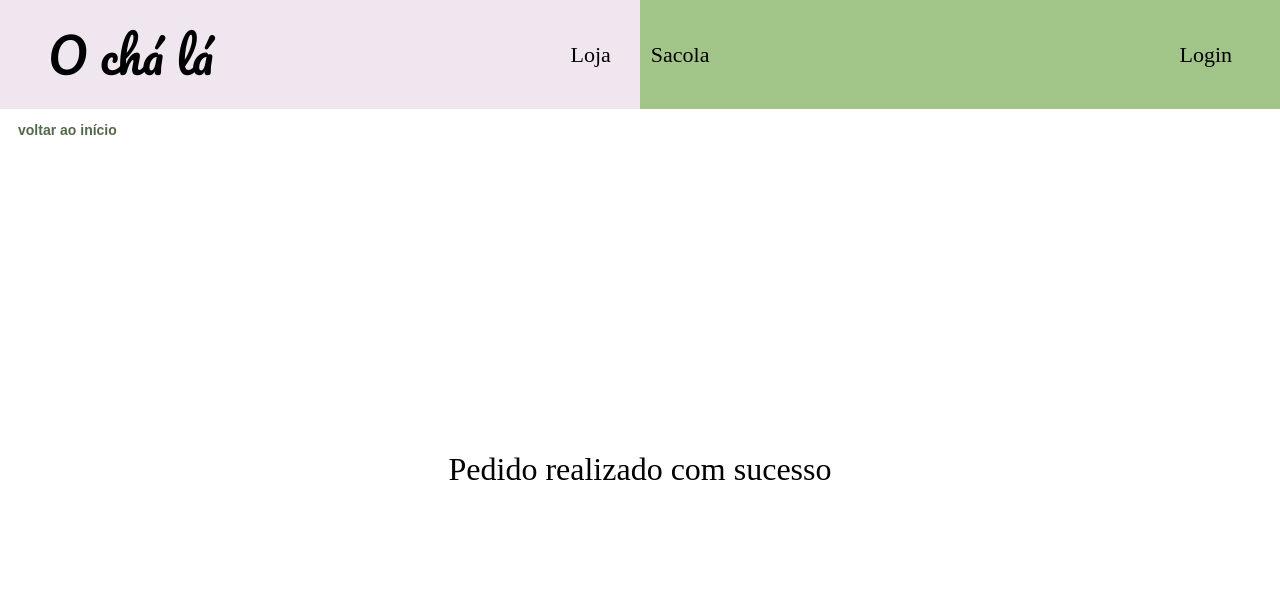
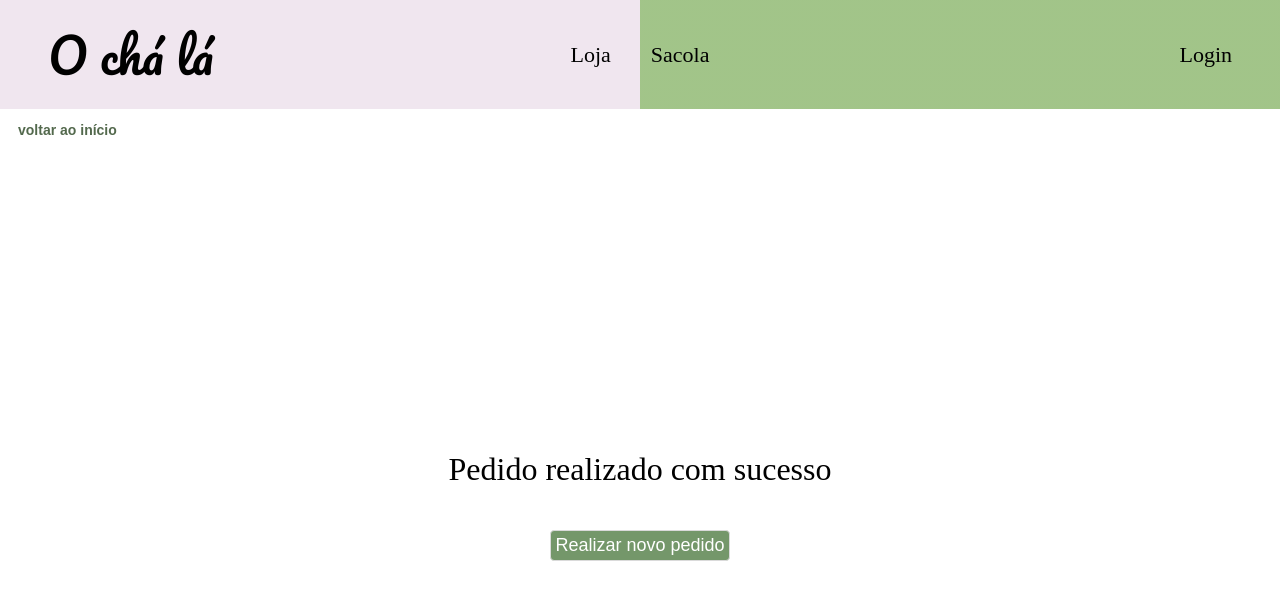
Before and after one commit to LeticiaLuckow/o-cha-la, a Next.js app: page /orderPlaced in a window 1280 px wide. Shown: the top 600 px of the page. Built offline with nearby package versions, Linux system fonts and the light colour scheme; some icons are missing.

Commit message:
img card + buttonNew

```diff
--- a/src/components/card/index.tsx
+++ b/src/components/card/index.tsx
@@ -56,8 +56,9 @@ const Card = ({ productData, id }: CardType) => {
 
         <FakePrice>R${productData.fakePrice.toFixed(2)}</FakePrice>
         <Price>R${productData.price.toFixed(2)}</Price>
-
-        <ButtonCard onClick={addToCard}>Adicionar ao carrinho</ButtonCard>
+        <div>
+          <ButtonCard onClick={addToCard}>Adicionar ao carrinho</ButtonCard>
+        </div>
       </CardDiv>
       <BagToast open={open} setOpen={setOpen} />
     </>
--- a/src/components/card/styles.ts
+++ b/src/components/card/styles.ts
@@ -13,6 +13,7 @@ const CardDiv = styled.div`
 
 const CardImage = styled.img`
   width: 100%;
+  height: 200px;
 `;
 
 const NameProduct = styled.p`
--- a/src/pages/orderPlaced/index.tsx
+++ b/src/pages/orderPlaced/index.tsx
@@ -1,7 +1,7 @@
 import type { NextPage } from 'next';
 import Header from '../../components/header';
 import { CheckmarkCircle2 } from '@styled-icons/evaicons-solid';
-import { OrderP } from './styles';
+import { ButtonNewRequest, OrderP } from './styles';
 import { ButtonReturn } from '../login/styles';
 import Link from 'next/link';
 
@@ -24,6 +24,9 @@ const orderPlaced: NextPage = () => {
       >
         <CheckmarkCircle2 width={'250px'} color={'green'} />
         <OrderP>Pedido realizado com sucesso</OrderP>
+        <ButtonNewRequest>
+          <Link href="/store">Realizar novo pedido</Link>
+        </ButtonNewRequest>
       </div>
     </>
   );
--- a/src/pages/orderPlaced/styles.ts
+++ b/src/pages/orderPlaced/styles.ts
@@ -7,4 +7,15 @@ const OrderP = styled.p`
   padding-top: 40px;
   font-family: 'Uchen', serif;
 `;
-export { OrderP };
+
+const ButtonNewRequest = styled.button`
+  margin: 42px 0 42px 0;
+  background: #739669fc;
+  color: white;
+  padding: 4px;
+  cursor: pointer;
+  border-radius: 4px;
+  border: 1px solid #dadada;
+  font-size: 18px;
+`;
+export { OrderP, ButtonNewRequest };
--- a/src/pages/store/styles.ts
+++ b/src/pages/store/styles.ts
@@ -3,6 +3,7 @@ import styled from 'styled-components';
 const CardStore = styled.div`
   display: flex;
   font-family: 'Uchen', serif;
+  flex-wrap: wrap;
   justify-content: center;
 `;
 
```
